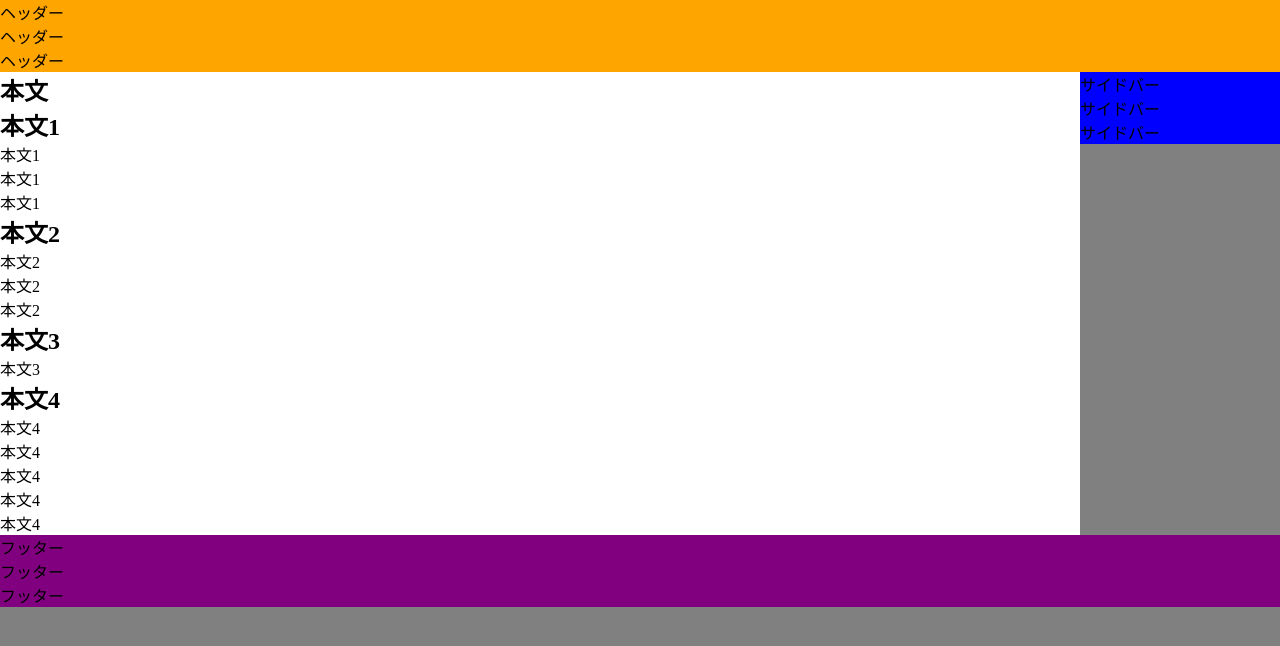
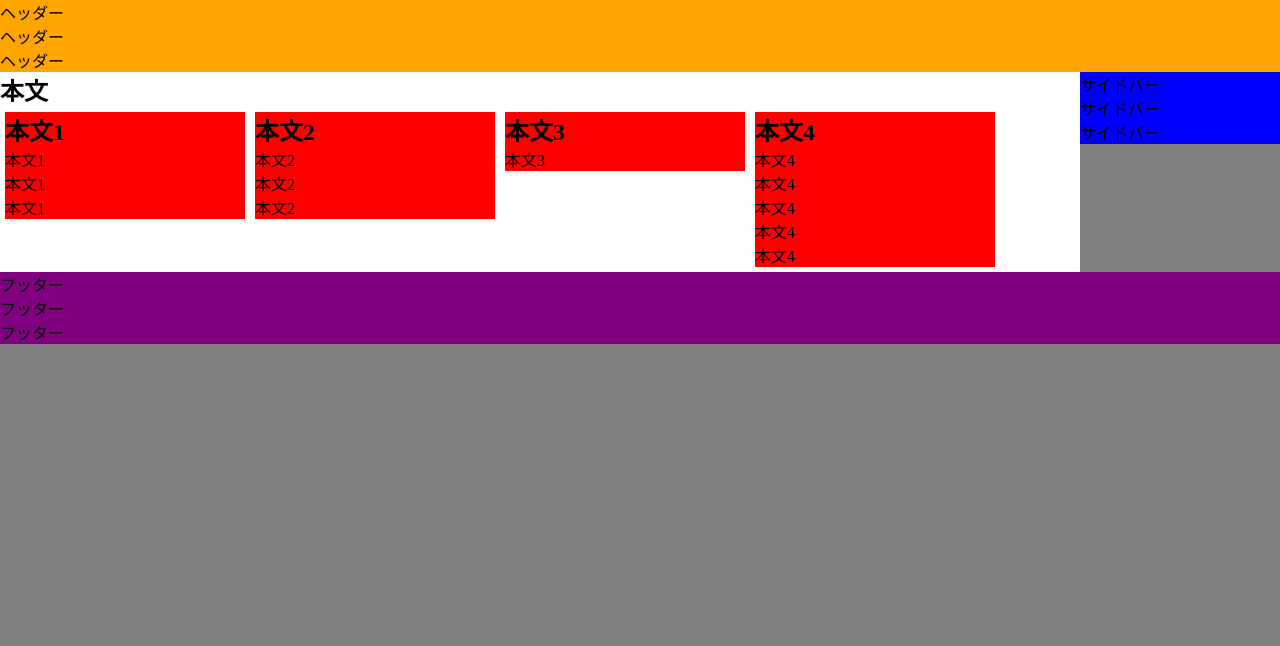
Before and after one commit to mackuroda1297/web1-7, a plain HTML site: page index.html in a window 1280 px wide. Drawn offline with Linux system fonts and the light colour scheme.

Commit message:
Update default.css

```diff
--- a/css/default.css
+++ b/css/default.css
@@ -15,6 +15,13 @@ header{
   background-color: white;
   width: calc(100% - 200px);
   min-width: 500px;
+  float: left;
+}
+.box{
+  background-color: red;
+  color: black;
+  width: 240px;
+  margin: 5px;
   float: left;
 }
 #main1{
```
